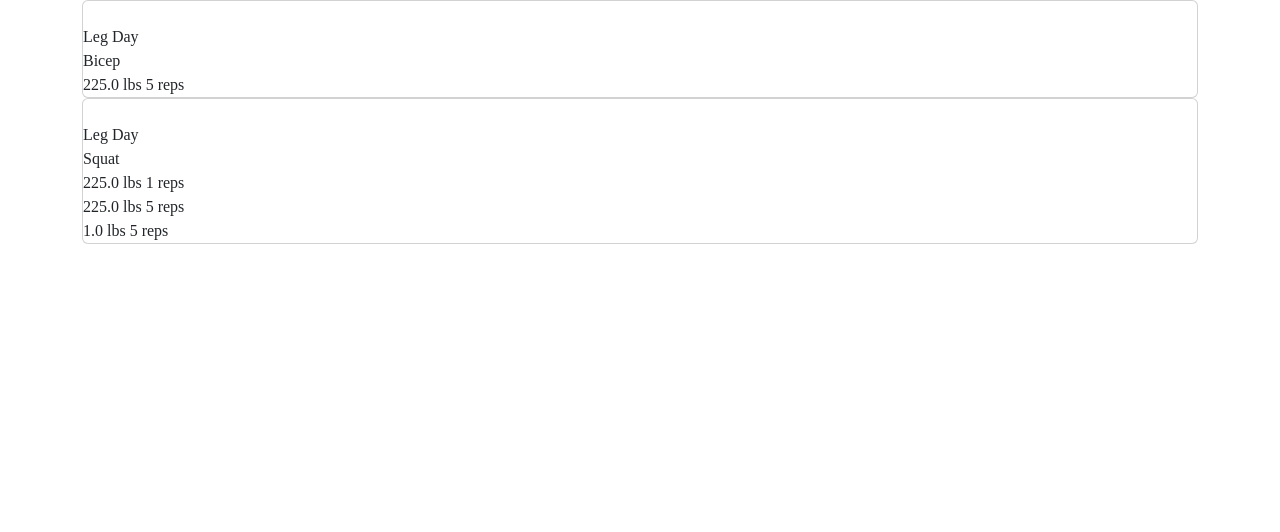
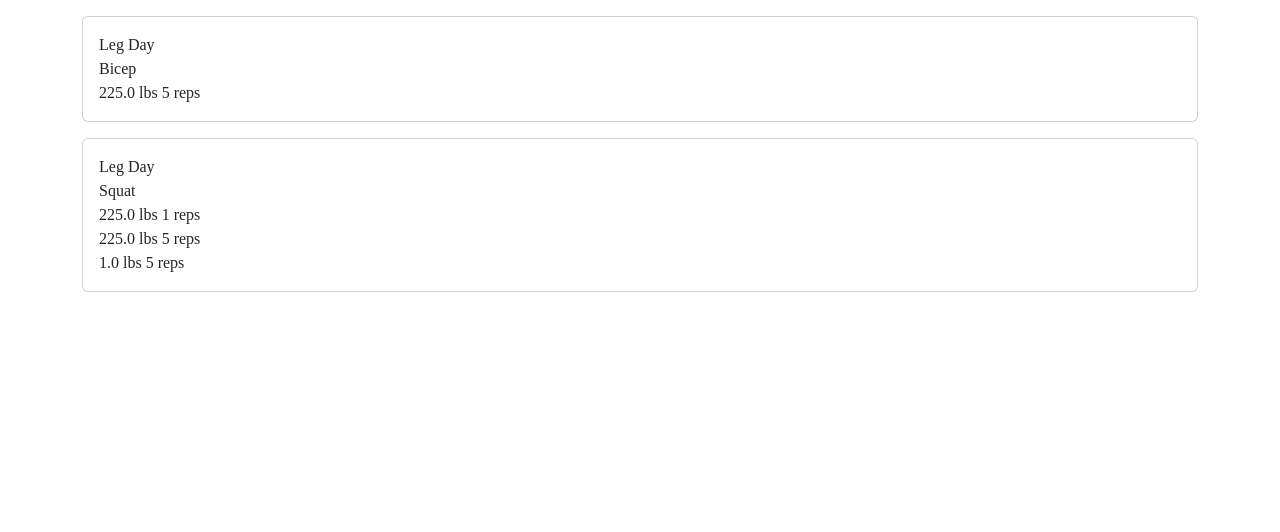
Before and after one commit to PatrickOBrien06/Zenith, a Flask app: page /home in a window 1280 px wide. Shown: the part 77-609 px from the top of the page. Run offline with Flask 3, Linux system fonts and the light colour scheme; a user stored in the database is signed in.

Commit message:
updated: home page styling

```diff
--- a/website/templates/index.html
+++ b/website/templates/index.html
@@ -65,8 +65,8 @@
     </form>
 
     {% for schedule in schedules %}
-    <div id="schedule_{{ schedule.id }}" class="card clickable" onclick="selectSchedule({{ schedule.id }})">
-        <div class="mt-4">
+    <div id="schedule_{{ schedule.id }}" class="card clickable p-3 mt-3" onclick="selectSchedule({{ schedule.id }})">
+        <div>
             {{ schedule.schedule_name }}
         </div>
         <div>
--- a/website/training.py
+++ b/website/training.py
@@ -31,20 +31,27 @@ def create_schedule():
         schedule_name = request.form.get("schedule_name")
         exercise_names = request.form.getlist("exercise_name[]")
 
-        # Check if schedule name is empty
         if not schedule_name:
+            # Check if schedule name is valid
             flash("Schedule name cannot be empty!", "danger")
             return render_template("create_schedule.html")
+
+        schedule = Schedule(schedule_name=schedule_name, user_id=current_user.id)
+        db.session.add(schedule)
+        db.session.commit()
 
         exerciseCounter = 1
 
         # Loop for exercise_name to be used to grab all set data
         for exercise_name in exercise_names:
 
-            # Check if exercise name is empty
             if not exercise_name:
                 flash("Exercise name cannot be empty!", "danger")
                 return render_template("create_schedule.html")
+
+            exercise = Exercise(exercise_name=exercise_name, schedule_id=schedule.id, user_id=current_user.id)
+            db.session.add(exercise)
+            db.session.commit()
 
             sets_weight = request.form.getlist(f"set_weight_{exerciseCounter}[]")
             sets_reps = request.form.getlist(f"set_reps_{exerciseCounter}[]")
@@ -55,21 +62,8 @@ def create_schedule():
             for setCounter in range(len(sets_weight)):
                 set_weight = sets_weight[setCounter]
                 set_reps = sets_reps[setCounter]
-
-                # Check if set data is empty
-                if not set_weight or set_reps:
-                    flash("Set cannot be empty!", "danger")
-                    return render_template("create_schedule.html")
-
-                # Post all data
                 set = Set(reps=set_reps, weight=set_weight, exercise_id=exercise.id, user_id=current_user.id)
                 db.session.add(set)
-                db.session.commit()
-                schedule = Schedule(schedule_name=schedule_name, user_id=current_user.id)
-                db.session.add(schedule)
-                db.session.commit()
-                exercise = Exercise(exercise_name=exercise_name, schedule_id=schedule.id, user_id=current_user.id)
-                db.session.add(exercise)
                 db.session.commit()
 
         flash("Created schedule!", "success")
```
Also changed, not shown: instance/project.db.
